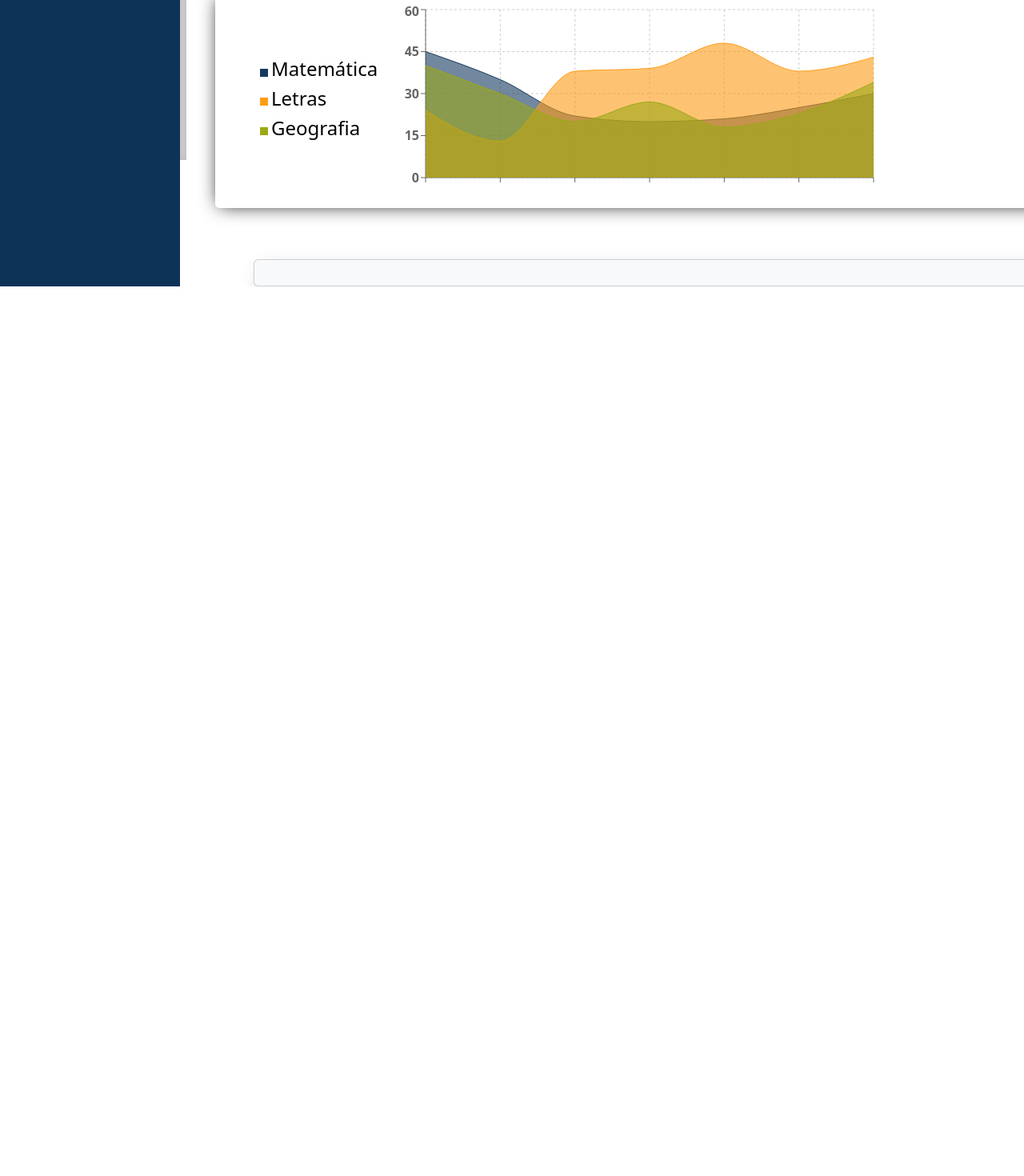
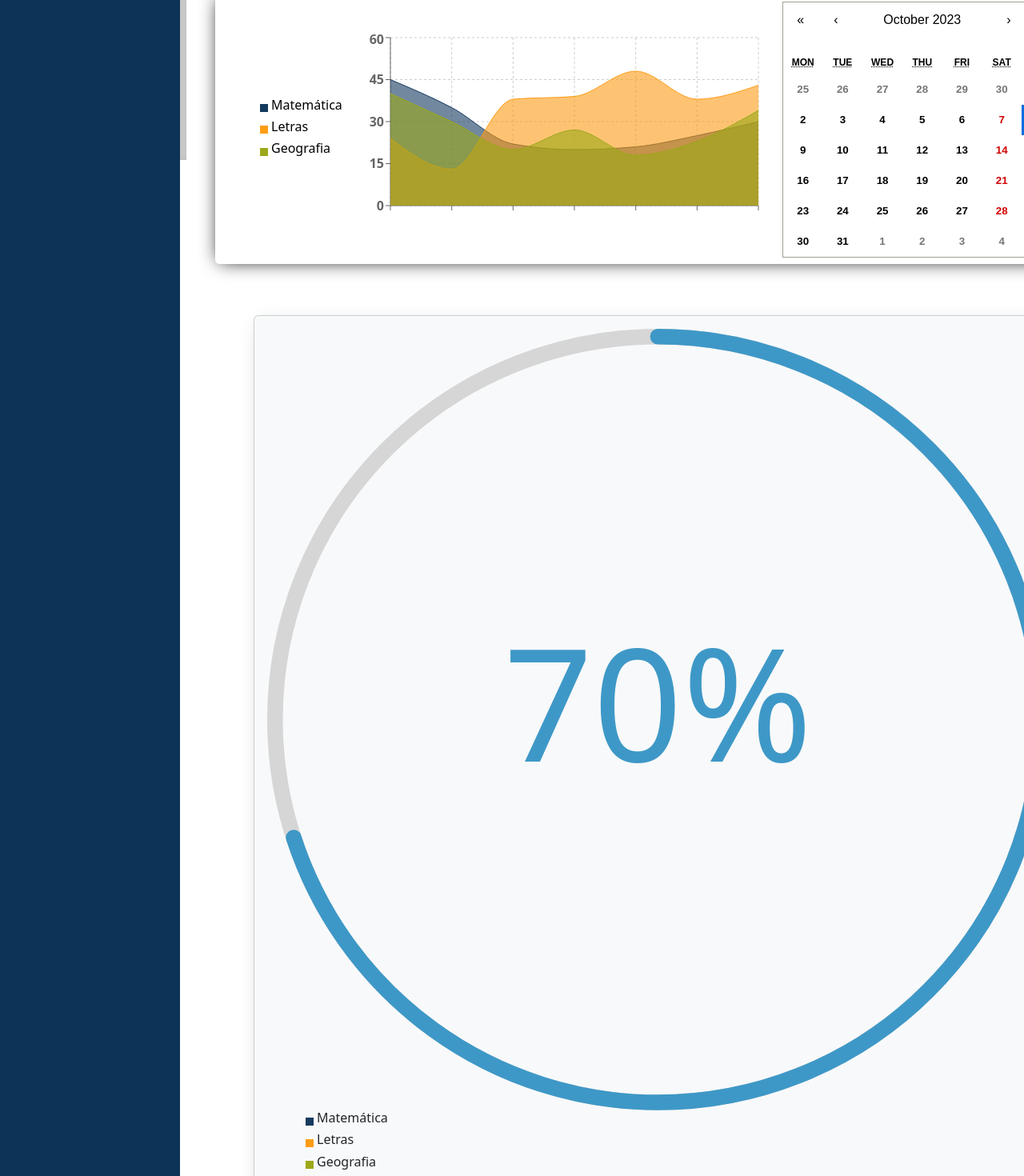
Before and after one commit to Pokernol/ProjetoMuralis, a React (Vite) app: page / in a window 1280 px wide. Shown: the part 600-2070 px from the top of the page at 80% size. Before the commit the page ends 958 px from the top, so only its background shows below. Built offline with nearby package versions, Linux system fonts and the light colour scheme.

Commit message:
commit de Atualização dos componentes do site

```diff
--- a/package.json
+++ b/package.json
@@ -13,6 +13,7 @@
     "bootstrap": "^5.3.2",
     "react": "^18.2.0",
     "react-calendar": "^4.6.0",
+    "react-circular-progressbar": "^2.1.0",
     "react-dom": "^18.2.0",
     "reactstrap": "^9.2.0",
     "recharts": "^2.8.0"
--- a/src/App.jsx
+++ b/src/App.jsx
@@ -7,6 +7,9 @@ import BlueInscritos from './componets/Inscritos/BlueInscritos';
 import WhiteInscritos from './componets/Inscritos/WhiteInscritos';
 import Charts from './componets/Charts/Charts'
 import Charts_dia from './componets/Charts/Charts_dia';
+import 'react-calendar/dist/Calendar.css';
+import Porcentagem from './componets/Porcentagem/Porcentagem';
+
 
 function App() {
   return (
@@ -31,7 +34,9 @@ function App() {
                   <th ><Charts_dia /></th>
                 </tr>
             </table>
-            <Card className='ms-5 mt-5 me-3 col-lg-3 col-md-6 col-sm-12 shadow_color_white' body color="light"></Card>
+            <Card className='ms-5 mt-5 me-3 col-lg-3 col-md-6 col-sm-12 shadow_color_white' body color="light">
+              <Porcentagem/>
+            </Card>
           </div>
         </div>
       </div>
--- /dev/null
+++ b/src/componets/Calendario/Calendario.jsx
@@ -0,0 +1,17 @@
+import React, { useState } from 'react';
+import Calendar from 'react-calendar';
+
+function Calendario() {
+  const [value, setValue] = useState(new Date());
+
+  function onChange(nextValue) {
+    setValue(nextValue);
+  }
+    return (
+        <Calendar
+        onChange={onChange}
+        value={value}
+      />
+    )
+}
+export default Calendario;
--- a/src/componets/Charts/Charts_dia.jsx
+++ b/src/componets/Charts/Charts_dia.jsx
@@ -1,5 +1,6 @@
 import React, { PureComponent } from 'react';
 import { AreaChart, Area, XAxis, YAxis, CartesianGrid, Tooltip, ResponsiveContainer } from 'recharts';
+import Calendario from '../Calendario/Calendario'
 
 const data = [
     {
@@ -45,19 +46,19 @@ export default function Charts_dia() {
             <div className='d-flex flex-column ms-5'>
                 <div className="d-flex align-items-center">
                     <div className="legend_box_mat me-1"></div>
-                    <h4>Matemática</h4>
+                    <h6>Matemática</h6>
                 </div>
                 <div className="d-flex align-items-center">
                     <div className="legend_box_let me-1"></div>
-                    <h4>Letras</h4>
+                    <h6>Letras</h6>
                 </div>
                 <div className="d-flex align-items-center">
                     <div className="legend_box_geo me-1"></div>
-                    <h4>Geografia</h4>
+                    <h6>Geografia</h6>
                 </div>
             </div>
             <div className="d-flex align-items-center" >
-                <AreaChart width={650} height={250} data={data} margin={{ top: 10, right: 30, left: 0, bottom: 0, }}>
+                <AreaChart width={550} height={250} data={data} margin={{ top: 10, right: 30, left: 0, bottom: 0, }}>
                     <CartesianGrid strokeDasharray="3 3" />
                     <XAxis dataKey="name" />
                     <YAxis />
@@ -66,7 +67,7 @@ export default function Charts_dia() {
                     <Area type="monotone" dataKey="Geografia" stackId="3" stroke="#9CA818" fill="#9CA818" />
                 </AreaChart>
             </div>
-
+            <Calendario/>
         </div>
     )
 }
--- a/src/componets/Porcentagem/Porcentagem.jsx
+++ b/src/componets/Porcentagem/Porcentagem.jsx
@@ -0,0 +1,29 @@
+import { CircularProgressbar } from "react-circular-progressbar";
+import "react-circular-progressbar/dist/styles.css";
+
+function Porcentagem() {
+    return (
+        <div className="featured">
+            <div className="bottom">
+                <div className="featuredCharts">
+                    <CircularProgressbar value={70} text="70%" strokeWidth={2} />
+                </div>
+                <div className='d-flex flex-column ms-5'>
+                    <div className="d-flex align-items-center">
+                        <div className="legend_box_mat me-1"></div>
+                        <h6>Matemática</h6>
+                    </div>
+                    <div className="d-flex align-items-center">
+                        <div className="legend_box_let me-1"></div>
+                        <h6>Letras</h6>
+                    </div>
+                    <div className="d-flex align-items-center">
+                        <div className="legend_box_geo me-1"></div>
+                        <h6>Geografia</h6>
+                    </div>
+                </div>
+            </div>
+        </div>
+    )
+}
+export default Porcentagem
```
Also changed, not shown: src/componets/Porcentagem/Porcentagem.css (added), 1 other file (tests, documents, lock files or other folders).
